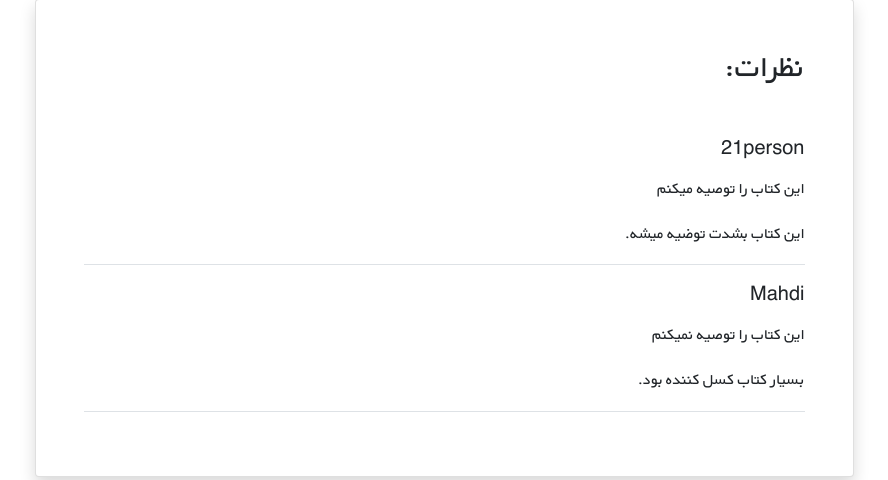
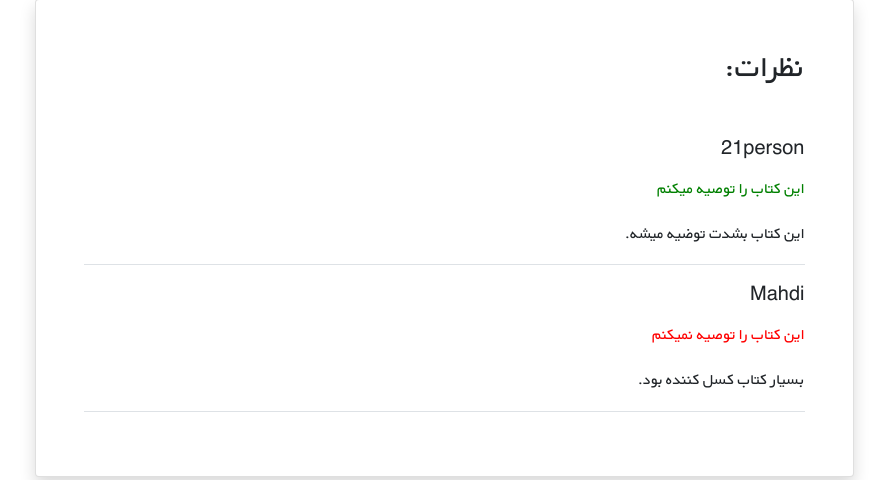
Before and after one commit to Mohhamadaminn/Django.BookStore_Project, a Django app: page /books/11/ in a window 1280 px wide. Shown: the part 1396-1876 px from the top of the page, without its empty margins (196-1084 px from the left). Run offline with Django 4.2, Linux system fonts and the light colour scheme; a user stored in the database is signed in; data comes from the database, SQL or seed files in the repository; both versions use the stored data as it was after the commit; some libraries are stand-ins or nearby versions.

Commit message:
some changes

```diff
--- a/books/templates/books/book_detail.html
+++ b/books/templates/books/book_detail.html
@@ -54,9 +54,9 @@
                                     <h5 class="mb-3">{{ comment.user.username }}</h5>
 
                                     {% if comment.recommend %}
-                                        این کتاب را توصیه میکنم
+                                        <p style="color:green;">این کتاب را توصیه میکنم</p>
                                     {% else %}
-                                        این کتاب را توصیه نمیکنم
+                                        <p style="color:red;">این کتاب را توصیه نمیکنم</p>
                                     {% endif %}
 
                                     <p>{{ comment.text|linebreaks }}</p>
--- a/config/settings.py
+++ b/config/settings.py
@@ -137,8 +137,8 @@ DEFAULT_AUTO_FIELD = 'django.db.models.BigAutoField'
 
 # authentication settings
 AUTH_USER_MODEL = 'accounts.CustomUser'
-LOGIN_REDIRECT_URL = 'home'
-LOGOUT_REDIRECT_URL = 'home'
+LOGIN_REDIRECT_URL = 'book_list'
+LOGOUT_REDIRECT_URL = 'book_list'
 
 
 # crispy forms settings
```
Also changed, not shown: db.sqlite3, media/covers/images_2.jpeg (added).
